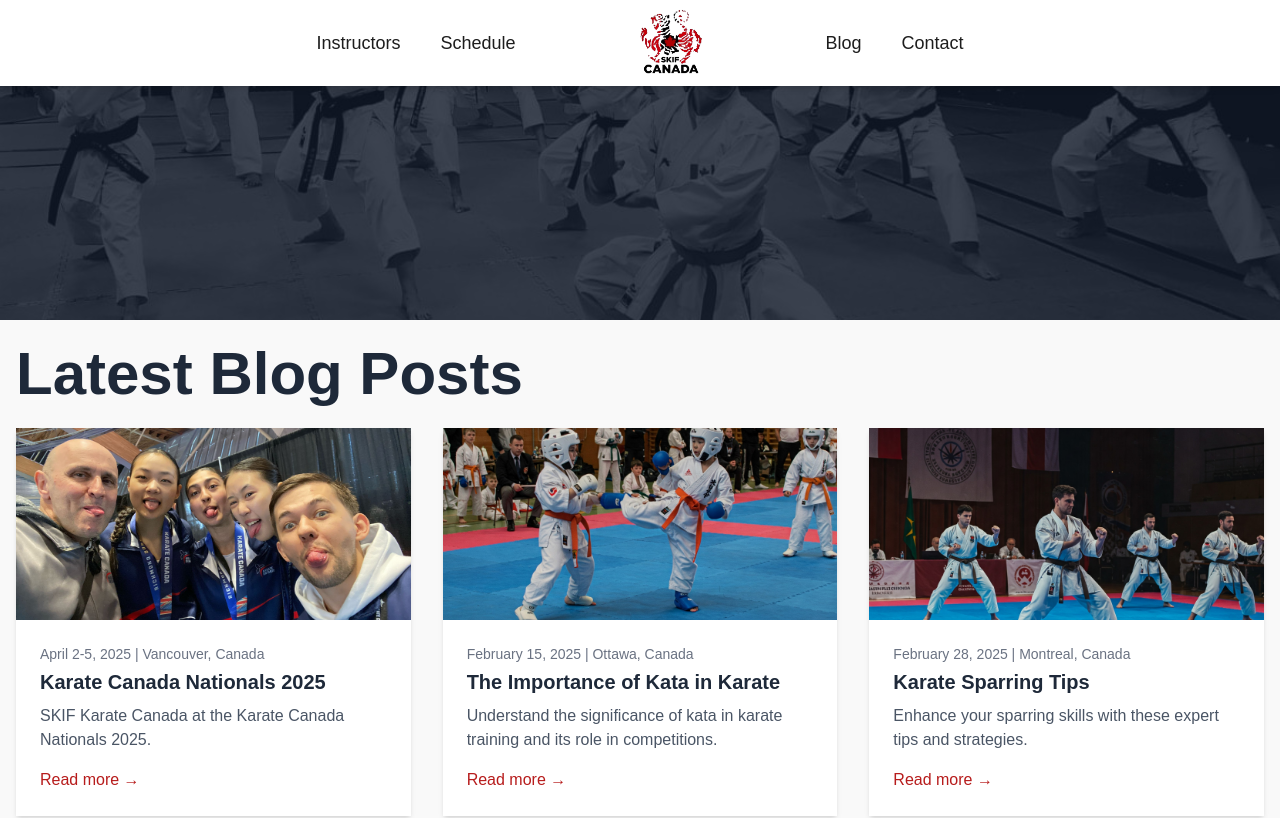
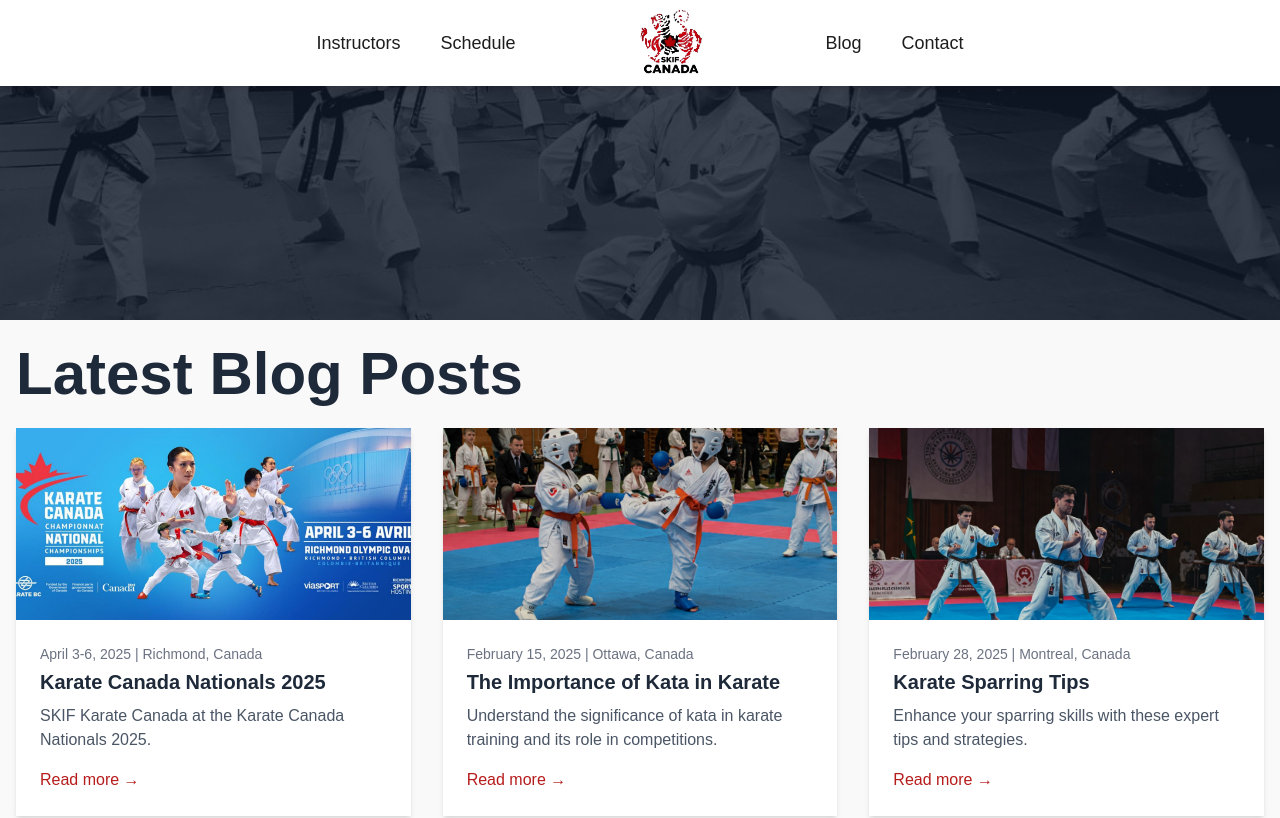
Before and after one commit to A-coderr/skif-website, a Next.js app: page /blog in a window 1280 px wide. Shown: the top 818 px of the page. Built offline with nearby package versions, Linux system fonts and the light colour scheme.

Commit message:
Updated the information.

```diff
--- a/app/blog/karate-canada-nationals-2025/page.mdx
+++ b/app/blog/karate-canada-nationals-2025/page.mdx
@@ -1,10 +1,10 @@
-# SKIF Karate Canada Athletes at the 2025 National Championships in Vancouver!
+# SKIF Karate Canada Athletes at the 2025 National Championships in British Columbia!
 
 ## Ten Athletes from SKIF Karate Canada represent Ontario with Impressive Performances
 
-SKIF Karate Canada is thrilled to celebrate the achievements of our ten talented athletes who competed at the Karate Canada National Championships held in Vancouver, British Columbia, from April 2nd to 5th, 2025. Our team demonstrated remarkable dedication and skill across various karate disciplines, making our club incredibly proud.
+SKIF Karate Canada is thrilled to celebrate the achievements of our ten talented athletes who competed at the Karate Canada National Championships held in Richmond, British Columbia, from April 3rd to 6th, 2025. Our team demonstrated remarkable dedication and skill across various karate disciplines, making our club incredibly proud.
 
-We extend our sincere congratulations to all athletes who represented the province of Ontario. Your effort, discipline, and sportsmanship throughout the championships were commendable.
+We extend our sincere congratulations to all athletes who represented the province of Ontario. Your effort, discipline, and sportsmanship throughout the championships were admirable.
 
 ### Athlete Achievements
 
--- a/app/data/blogPosts.ts
+++ b/app/data/blogPosts.ts
@@ -119,8 +119,8 @@
     id: 6,
     image:
       "/blogs/karate-canada-nationals-2025/karate-canada-nationals-2025-thumbnail.jpg",
-    date: "April 2-5, 2025",
-    location: "Vancouver, Canada",
+    date: "April 3-6, 2025",
+    location: "Richmond, Canada",
     title: "Karate Canada Nationals 2025",
     description: "SKIF Karate Canada at the Karate Canada Nationals 2025.",
     slug: "karate-canada-nationals-2025",
@@ -134,6 +134,7 @@
       "/blogs/karate-canada-nationals-2025/i7.jpg",
       "/blogs/karate-canada-nationals-2025/i8.jpg",
       "/blogs/karate-canada-nationals-2025/i9.jpg",
+      "/blogs/karate-canada-nationals-2025/i10.jpg",
     ],
   },
 ];
```
Also changed, not shown: public/blogs/karate-canada-nationals-2025/i10.jpg (added), public/blogs/karate-canada-nationals-2025/karate-canada-nationals-2025-thumbnail.jpg.
